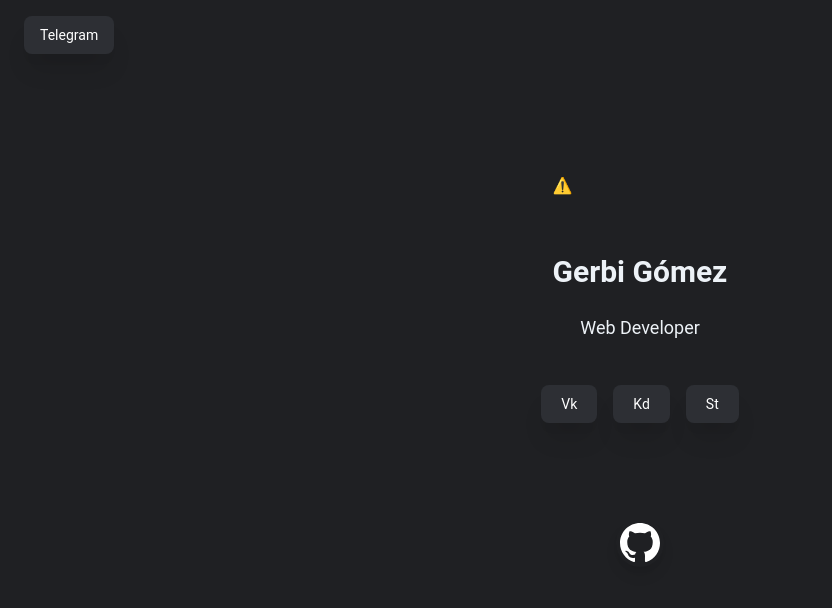
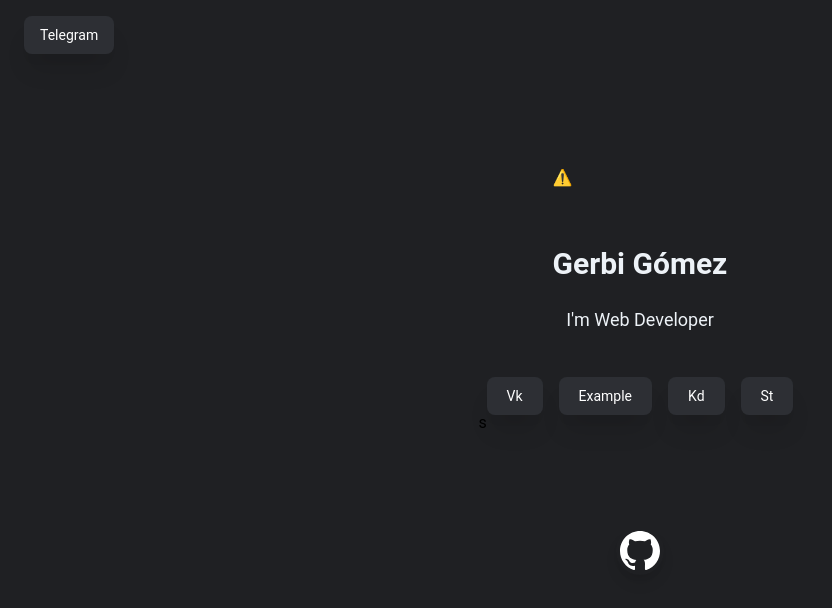
Before and after one commit to Gerbi/tailwind-ui, a Vue app: page / in a window 1280 px wide. Shown: the top 608 px of the page, without its empty margins (0-832 px from the left). Built offline with nearby package versions, Linux system fonts and the light colour scheme; no server answers.

Commit message:
Add new example

```diff
--- a/src/router/index.js
+++ b/src/router/index.js
@@ -2,6 +2,7 @@ import Vue from 'vue';
 import VueRouter from 'vue-router';
 import Inicio from '../views/Inicio.vue';
 import Vk from '../views/Vk.vue';
+import Dash from '../views/Dash01.vue';
 
 Vue.use(VueRouter);
 
@@ -20,6 +21,9 @@ const routes = [
     path: '/vk', component: Vk, name: 'Vk',
   },
   {
+    path: '/Dash', component: Dash, name: 'Dash',
+  },
+  {
     path: '/*',
     component: () => import('../components/NotFound.vue'),
   },
--- a/src/store/index.js
+++ b/src/store/index.js
@@ -3,13 +3,12 @@ import Vuex from 'vuex';
 
 Vue.use(Vuex);
 
-export default new Vuex.Store({
-  state: {
-  },
-  mutations: {
-  },
-  actions: {
-  },
-  modules: {
-  },
+const store = new Vuex.Store({
+  state: {},
+  getters: {},
+  mutations: {},
+  actions: {},
+  modules: {},
 });
+
+export default store;
--- a/src/views/Inicio.vue
+++ b/src/views/Inicio.vue
@@ -15,11 +15,14 @@
             </lottie-player>
           </div>
           <h1 class="mt-8 text-3xl font-bold leading-loose text-gray-200">Gerbi Gómez</h1>
-          <h1 class="my-3 text-lg leading-normal text-gray-200">Web Developer</h1>
+          <h1 class="my-3 text-lg leading-normal text-gray-200">I'm Web Developer</h1>
         </div>
         <div class="flex justify-center mt-8 text-center">
           <router-link to="/vk" class="px-5 py-3 mx-2 text-sm font-normal leading-none text-white transition duration-500 ease-in-out transform rounded-lg shadow-xl bg-overdark hover:bg-overlight hover:-translate-y-1 hover:scale-110">
             <p>Vk</p>
+          </router-link>
+          <router-link to="/Dash" class="px-5 py-3 mx-2 text-sm font-normal leading-none text-white transition duration-500 ease-in-out transform rounded-lg shadow-xl bg-overdark hover:bg-overlight hover:-translate-y-1 hover:scale-110">
+            <p>Example</p>
           </router-link>
           <a href="https://goofy-clone-news.netlify.com/" class="px-5 py-3 mx-2 text-sm font-normal leading-none text-white transition duration-500 ease-in-out transform rounded-lg shadow-xl bg-overdark hover:bg-overlight hover:-translate-y-1 hover:scale-110">
             <p>Kd</p>
@@ -27,7 +30,7 @@
           <a href="https://ecommerce-galileo.netlify.com/" class="px-5 py-3 mx-2 text-sm font-normal leading-none text-white transition duration-500 ease-in-out transform rounded-lg shadow-xl bg-overdark hover:bg-overlight hover:-translate-y-1 hover:scale-110">
             <p>St</p>
           </a>
-        </div>
+        </div>s
         <div class="flex justify-center my-24">
           <a href="https://www.github.com/gerbi"
              class="flex items-center justify-center w-12 h-12 font-normal text-white rounded-full shadow-lg outline-none hover:text-gray-400  align-center focus:outline-none"
```
Also changed, not shown: 1 other file (tests, documents, lock files or other folders).
